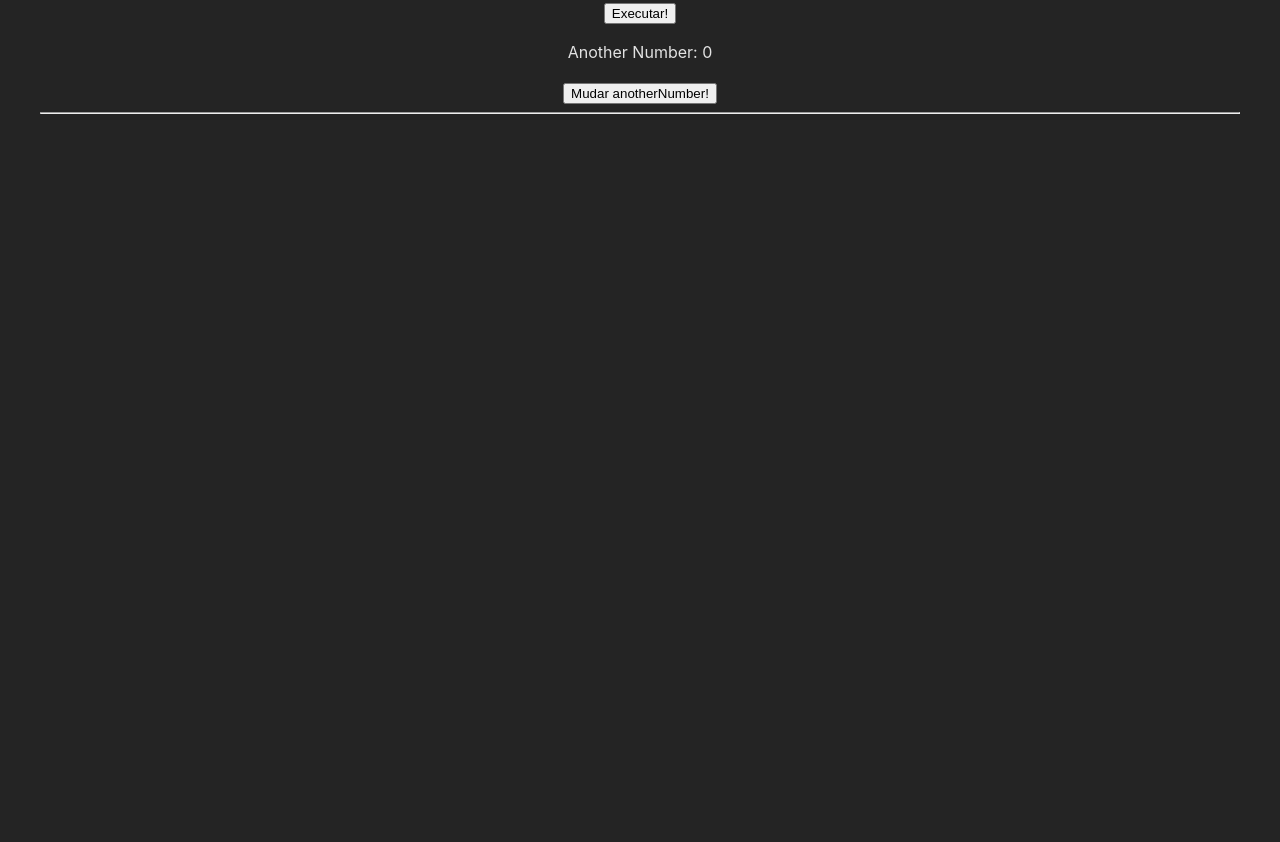
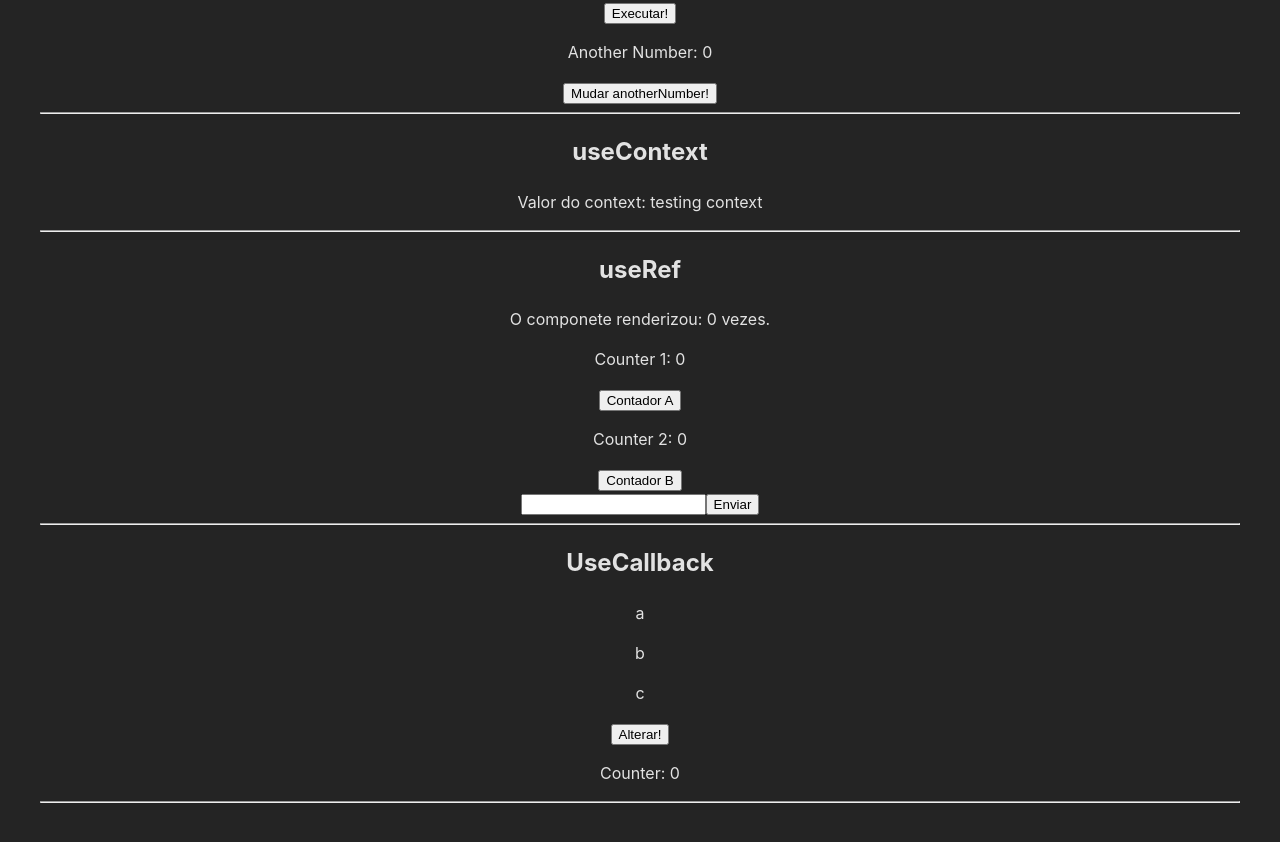
Before and after one commit to ErosNetto/Curso-Udemy-React, a React (Vite) app in the folder Seção 11 - Hooks do React/reacthooks/: page / in a window 1280 px wide. Shown: the part 900-1742 px from the top of the page. Before the commit the page ends 1562 px from the top, so only its background shows below. Built offline with nearby package versions, Linux system fonts and the light colour scheme.

Commit message:
Fazendo as aulas da seção 11 - Hooks

```diff
--- a/Seção 11 - Hooks do React/reacthooks/src/App.jsx
+++ b/Seção 11 - Hooks do React/reacthooks/src/App.jsx
@@ -1,6 +1,8 @@
 import './App.css';
 
 import { BrowserRouter, Routes, Route, Link } from 'react-router-dom';
+
+import { HookUseContext } from './components/HookUseContext';
 
 // Pages
 import Home from './pages/Home';
@@ -9,6 +11,7 @@ import About from './pages/About';
 function App() {
   return (
     <div>
+      <HookUseContext>
         <h1>React Hooks</h1>
 
         <BrowserRouter>
@@ -26,6 +29,7 @@ function App() {
             <Route path="/about" element={<About />} />
           </Routes>
         </BrowserRouter>
+      </HookUseContext>
     </div>
   );
 }
--- /dev/null
+++ b/Seção 11 - Hooks do React/reacthooks/src/components/HookUseCallback.jsx
@@ -0,0 +1,22 @@
+import { useCallback, useState } from 'react';
+import List from './List';
+
+const HookUseCallback = () => {
+  const [counter, setCounter] = useState(0);
+
+  const getItemsFromDatabase = useCallback(() => {
+    return ['a', 'b', 'c'];
+  }, []);
+
+  return (
+    <div>
+      <h2>UseCallback</h2>
+      <List getItems={getItemsFromDatabase} />
+      <button onClick={() => setCounter(counter + 1)}>Alterar!</button>
+      <p>Counter: {counter}</p>
+      <hr />
+    </div>
+  );
+};
+
+export default HookUseCallback;
--- /dev/null
+++ b/Seção 11 - Hooks do React/reacthooks/src/components/HookUseContext.jsx
@@ -0,0 +1,13 @@
+import { createContext } from "react";
+
+export const SomeContext = createContext();
+
+export const HookUseContext = ({ children }) => {
+  const contextValue = 'testing context';
+
+  return (
+    <SomeContext.Provider value={{ contextValue }}>
+      {children}
+    </SomeContext.Provider>
+  );
+};
--- a/Seção 11 - Hooks do React/reacthooks/src/components/HookUseEffect.jsx
+++ b/Seção 11 - Hooks do React/reacthooks/src/components/HookUseEffect.jsx
@@ -26,6 +26,17 @@ const HookUseEffect = () => {
     }
   }, [anotherNumber]);
 
+  // 4 - Cleanup do useEffect
+  useEffect(() => {
+    // const timer = setTimeout(() => {
+    //   console.log('Hello World');
+
+    //   setAnotherNumber(anotherNumber + 1);
+    // }, 2000);
+
+    // return () => clearTimeout(timer);
+  }, [anotherNumber]);
+
   return (
     <div>
       <h2>useEffect</h2>
--- /dev/null
+++ b/Seção 11 - Hooks do React/reacthooks/src/components/HookUseRef.jsx
@@ -0,0 +1,44 @@
+import { useEffect, useState, useRef } from "react";
+
+const HookUseRef = () => {
+  // 1 - useRef
+  const numberRef = useRef(0);
+  const [counter, setCounter] = useState(0);
+  const [counterB, setCounterB] = useState(0);
+
+  useEffect(() => {
+    numberRef.current = numberRef.current + 1;
+  });
+
+  // 2 - useRef e DOM
+  const inputRef = useRef();
+  const [text, setText] = useState('');
+
+  const handleSubmit = (e) => {
+    e.preventDefault();
+
+    setText('');
+
+    inputRef.current.focus();
+  }
+
+  return (
+    <div>
+      <h2>useRef</h2>
+      {/* 1 - useRef */}
+      <p>O componete renderizou: {numberRef.current} vezes.</p>
+      <p>Counter 1: {counter}</p>
+      <button onClick={() => setCounter(counter + 1)}>Contador A</button>
+      <p>Counter 2: {counterB}</p>
+      <button onClick={() => setCounterB(counterB + 1)}>Contador B</button>
+      {/* 2 - useRef e DOM */}
+      <form onSubmit={handleSubmit}>
+        <input type="text" ref={inputRef} value={text} onChange={(e) => setText(e.target.value)} />
+        <input type="submit" value="Enviar" />
+      </form>
+      <hr />
+    </div>
+  );
+};
+
+export default HookUseRef;
--- /dev/null
+++ b/Seção 11 - Hooks do React/reacthooks/src/components/List.jsx
@@ -0,0 +1,21 @@
+import { useState, useEffect} from 'react';
+
+const List = ({ getItems }) => {
+  const [myItems, setMyItems] = useState([]);
+
+  useEffect(() => {
+    console.log('Buscando itens do DB...');
+
+    setMyItems(getItems);
+  }, [getItems]);
+
+  return (
+    <div>
+      {myItems && myItems.map((item) => (
+        <p key={item}>{item}</p>
+      ))}
+    </div>
+  );
+};
+
+export default List;
--- a/Seção 11 - Hooks do React/reacthooks/src/pages/About.jsx
+++ b/Seção 11 - Hooks do React/reacthooks/src/pages/About.jsx
@@ -1,6 +1,15 @@
+// UseContext
+import { useContext } from "react";
+import { SomeContext } from "../components/HookUseContext";
+
 const About = () => {
+  const { contextValue } = useContext(SomeContext);
+
   return (
-    <div>About</div>
+    <div>
+      <h2>About</h2>
+      <p>Valor do context: {contextValue}</p>
+    </div>
   );
 };
 
--- a/Seção 11 - Hooks do React/reacthooks/src/pages/Home.jsx
+++ b/Seção 11 - Hooks do React/reacthooks/src/pages/Home.jsx
@@ -1,13 +1,26 @@
+// UseContext
+import { useContext } from "react";
+import { SomeContext } from "../components/HookUseContext";
+
 import HookUseEffect from "../components/HookUseEffect";
 import HookUseReducer from "../components/HookUseReducer";
 import HookUseState from "../components/HookUseState";
+import HookUseRef from "../components/HookUseRef";
+import HookUseCallback from "../components/HookUseCallback";
 
 const Home = () => {
+  const { contextValue } = useContext(SomeContext);
+
   return (
     <div>
       <HookUseState />
       <HookUseReducer />
       <HookUseEffect />
+      <h2>useContext</h2>
+      <p>Valor do context: {contextValue}</p>
+      <hr />
+      <HookUseRef />
+      <HookUseCallback />
     </div>
   );
 };
```
Lines whose indentation alone changed are shown as unchanged.
